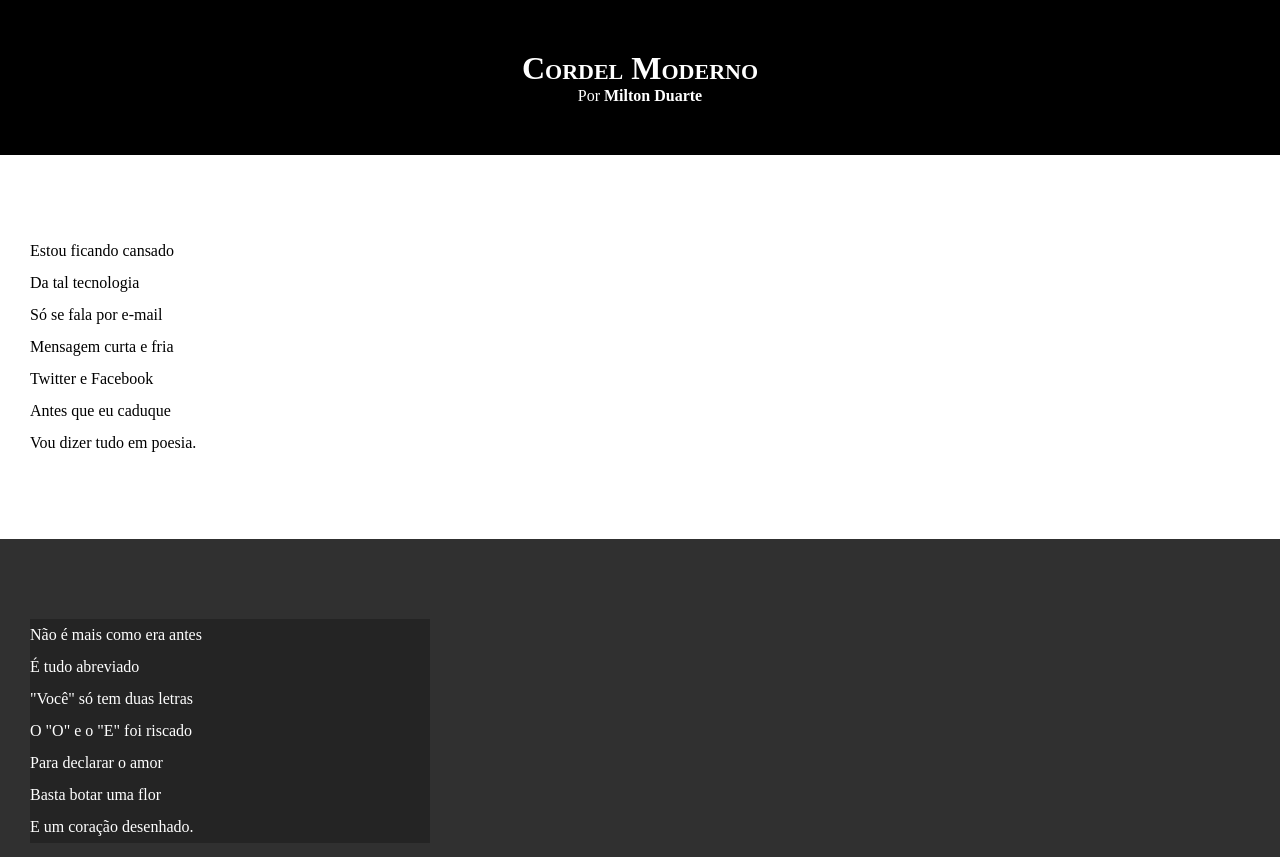
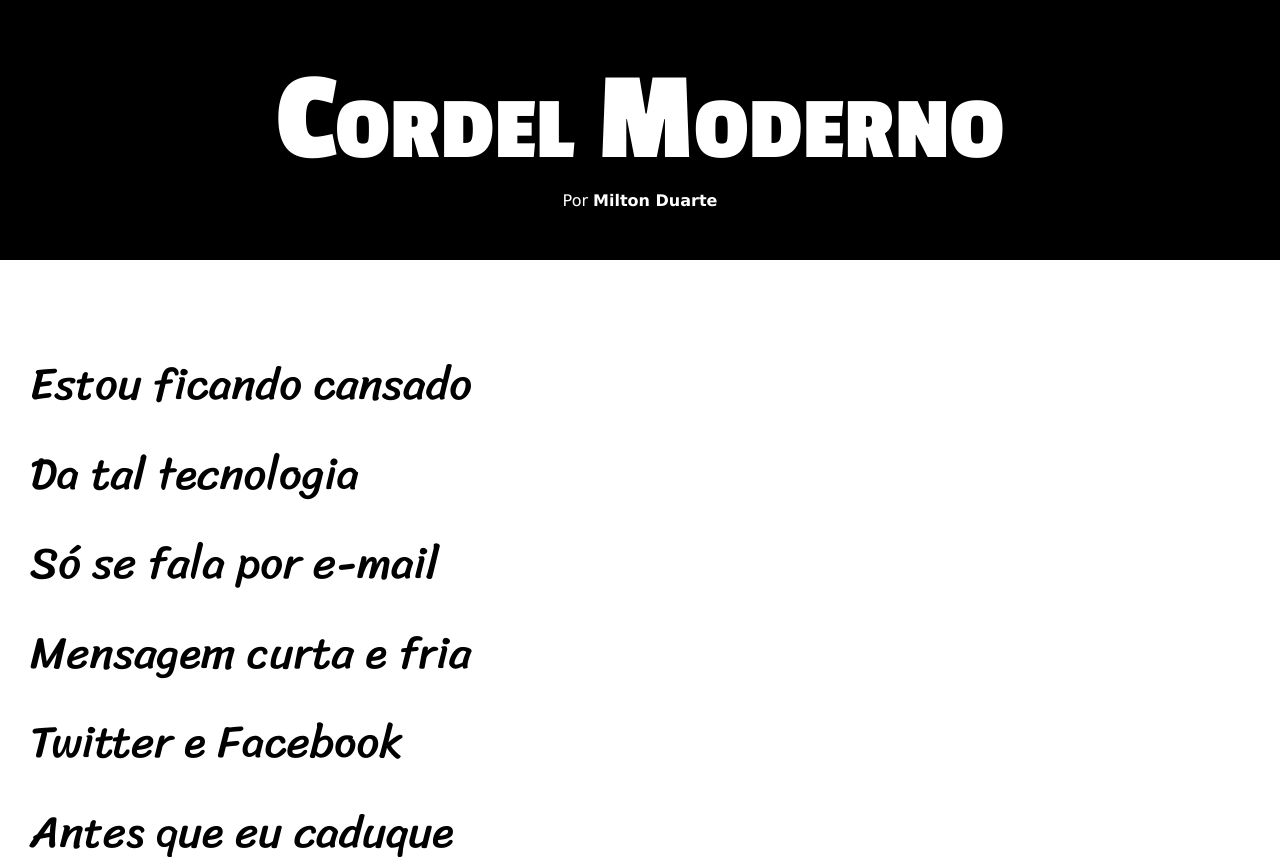
Before and after one commit to luizinhovitor/html-css-projeto-cordel, a plain HTML site: page index.html in a window 1280 px wide. Shown: the top 857 px of the page. Drawn offline with Linux system fonts and the light colour scheme.

Commit message:
Atualização de estilos

```diff
--- a/estilo/style.css
+++ b/estilo/style.css
@@ -7,11 +7,16 @@
     padding: 0px;
 }
 
-
+:root {
+    --font01: Verdana, Geneva, Tahoma, sans-serif;
+    --font02: 'Passion One', sans-serif;
+    --font03: 'Sriracha', sans-serif;
+}
 
 html, body {
     min-height: 100vh;
     background-color: darkgray;
+    font-family: var(--font01);
 }
 
 header {
@@ -23,6 +28,8 @@ header {
 header > h1 {
     padding-top: 50px;
     font-variant: small-caps;
+    font-family: var(--font02);
+    font-size: 10vw;
 }
 
 header > p {
@@ -44,6 +51,8 @@ section {
     padding-top: 10vh;
     padding-bottom: 10vh;
     line-height: 2em;
+    font-family: var(--font03);
+    font-size: 3.5vw;
 }
 
 section.normal {
@@ -57,8 +66,9 @@ section.imagem {
 }
 
 section.imagem > p {
+    display: inline-block;
     background-color: rgba(0, 0, 0, 0.251);
-    width: 400px;
+    padding: 10px;
 }
 
 footer {
```
